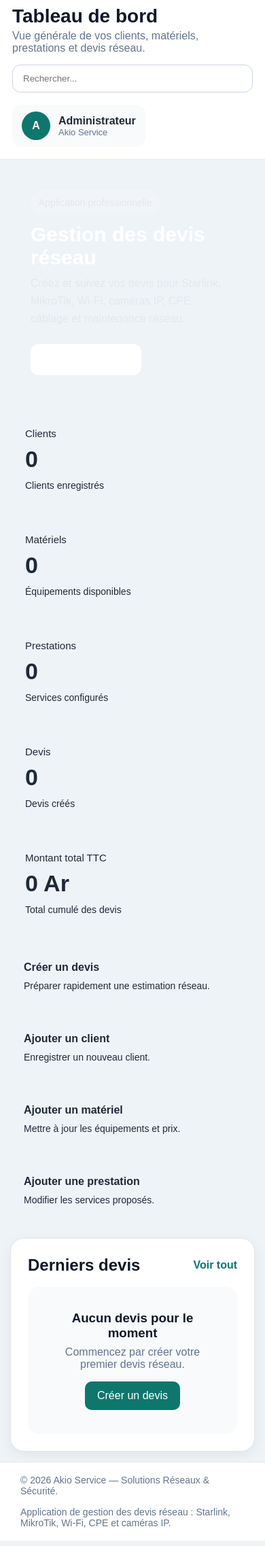
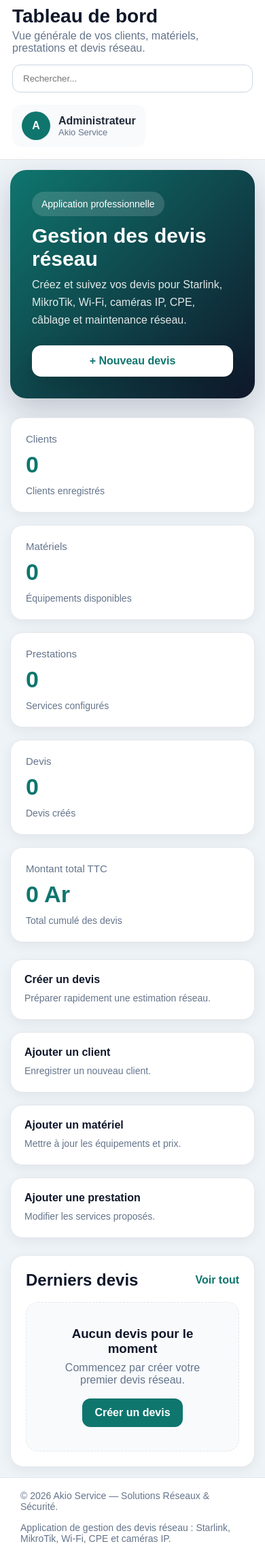
Before and after one commit to Tsitara02/network-quotation, a PHP site: page / in a window 390 px wide. Shown: the part 652-2926 px from the top of the page at 68% size. Run offline with PHP 8.4, Linux system fonts and the light colour scheme; data that the repository does not hold is empty.

Commit message:
version 2

```diff
--- a/css/dashboard.css
+++ b/css/dashboard.css
@@ -1,19 +1,21 @@
 .welcome-card {
-    background: linear-gradient(135deg, var(--color-accent), var(--color-text-strong));
+    background: linear-gradient(135deg, #0f766e, #0f172a);
     color: white;
-    padding: 30px;
-    border-radius: 22px;
-    margin-bottom: 25px;
+    padding: 32px;
+    border-radius: 24px;
+    margin-bottom: 28px;
     display: flex;
     justify-content: space-between;
     align-items: center;
     gap: 25px;
+    box-shadow: 0 18px 45px rgba(15, 23, 42, 0.20);
 }
 
-.badge {
+.welcome-card .badge {
     display: inline-block;
     background: rgba(255,255,255,0.15);
-    padding: 7px 12px;
+    color: white;
+    padding: 7px 14px;
     border-radius: 50px;
     margin-bottom: 12px;
     font-size: 14px;
@@ -22,27 +24,34 @@
 .welcome-card h2 {
     font-size: 30px;
     margin-bottom: 8px;
+    color: white;
 }
 
 .welcome-card p {
-    max-width: 750px;
-    color: #e5e7eb;
+    max-width: 780px;
+    color: rgba(255,255,255,0.88);
     line-height: 1.6;
 }
 
-.btn-primary {
+.welcome-card .btn-primary {
     background: white;
-    color: var(--color-accent);
-    padding: 14px 18px;
-    border-radius: 12px;
+    color: #0f766e;
+    padding: 14px 20px;
+    border-radius: 14px;
     text-decoration: none;
-    font-weight: bold;
+    font-weight: 700;
     white-space: nowrap;
+    box-shadow: 0 10px 25px rgba(0,0,0,0.15);
+}
+
+.welcome-card .btn-primary:hover {
+    background: #f8fafc;
+    transform: translateY(-2px);
 }
 
 .stats-grid {
     display: grid;
-    grid-template-columns: repeat(4, 1fr);
+    grid-template-columns: repeat(auto-fit, minmax(220px, 1fr));
     gap: 18px;
     margin-bottom: 25px;
 }
@@ -77,7 +86,7 @@
 
 .quick-actions {
     display: grid;
-    grid-template-columns: repeat(4, 1fr);
+    grid-template-columns: repeat(auto-fit, minmax(220px, 1fr));
     gap: 18px;
     margin-bottom: 25px;
 }
@@ -109,6 +118,80 @@
     line-height: 1.5;
 }
 
+.panel {
+    background: var(--color-panel-bg);
+    border: 1px solid var(--color-border);
+    border-radius: 20px;
+    padding: 22px;
+    box-shadow: 0 5px 18px var(--color-shadow);
+}
+
+.panel-header {
+    display: flex;
+    justify-content: space-between;
+    align-items: center;
+    margin-bottom: 18px;
+}
+
+.panel-header h2 {
+    color: var(--color-text-strong);
+}
+
+.panel-header a {
+    color: var(--color-accent);
+    text-decoration: none;
+    font-weight: 700;
+}
+
+.status {
+    display: inline-block;
+    background: var(--color-status-bg);
+    color: var(--color-accent);
+    padding: 5px 10px;
+    border-radius: 999px;
+    font-size: 13px;
+    font-weight: 700;
+}
+
+.small-btn {
+    display: inline-block;
+    background: var(--color-accent);
+    color: white;
+    padding: 7px 12px;
+    border-radius: 10px;
+    text-decoration: none;
+    font-size: 13px;
+    font-weight: 700;
+}
+
+.empty {
+    background: var(--color-empty-bg);
+    border: 1px dashed var(--color-border);
+    border-radius: 18px;
+    padding: 35px;
+    text-align: center;
+}
+
+.empty h3 {
+    margin-bottom: 8px;
+    color: var(--color-text-strong);
+}
+
+.empty p {
+    color: var(--color-text-secondary);
+    margin-bottom: 18px;
+}
+
+.empty a {
+    display: inline-block;
+    background: var(--color-accent);
+    color: white;
+    padding: 12px 18px;
+    border-radius: 12px;
+    text-decoration: none;
+    font-weight: 700;
+}
+
 @media screen and (max-width: 1100px) {
     .stats-grid {
         grid-template-columns: repeat(2, 1fr);
@@ -124,6 +207,11 @@
         flex-direction: column;
         align-items: flex-start;
     }
+
+    .welcome-card .btn-primary {
+        width: 100%;
+        text-align: center;
+    }
 }
 
 @media screen and (max-width: 600px) {
--- a/css/style.css
+++ b/css/style.css
@@ -1,3 +1,24 @@
+/* VARIABLES GLOBALES */
+:root {
+    --color-accent: #0f766e;
+    --color-accent-dark: #115e59;
+
+    --color-bg: #eef3f8;
+    --color-panel-bg: #ffffff;
+    --color-empty-bg: #f8fafc;
+    --color-table-header-bg: #f1f5f9;
+    --color-status-bg: #dbeafe;
+
+    --color-text: #1f2937;
+    --color-text-strong: #0f172a;
+    --color-text-secondary: #64748b;
+
+    --color-border: #e5e7eb;
+    --color-border-input: #cbd5e1;
+
+    --color-shadow: rgba(0,0,0,0.06);
+}
+
 * {
     margin: 0;
     padding: 0;
--- a/includes/header.php
+++ b/includes/header.php
@@ -2,6 +2,7 @@
 <html lang="fr">
 <head>
     <meta charset="UTF-8">
+    <meta name="viewport" content="width=device-width, initial-scale=1.0">
     <title><?php echo $titre_page ?? "Akio Devis Réseau"; ?></title>
 
     <!-- CSS global -->
--- a/js/script.js
+++ b/js/script.js
@@ -73,7 +73,7 @@ document.addEventListener("keydown", function(event) {
     }
 });
 
-// Modal javascrip materiel
+// Modal javascript materiel
 
 function openAddMaterielModal() {
     document.getElementById("materielModalTitle").textContent = "Ajouter un matériel";
@@ -120,7 +120,7 @@ function closeDeleteMaterielModal() {
 
 // Fin modal javascript materiel
 
-// debut modal javascript service
+// Debut modal javascript service
 function openAddServiceModal() {
     document.getElementById("serviceModalTitle").textContent = "Ajouter une prestation";
     document.getElementById("serviceSubmitBtn").textContent = "Enregistrer";
@@ -161,23 +161,35 @@ function closeDeleteServiceModal() {
 }
 // Fin modal javascript service
 
-// javascript pour le nouveau devis
+// Javascript pour le nouveau devis
 let ligneIndex = 0;
 
 function openMaterielChoiceModal() {
-    document.getElementById("materielChoiceModal").classList.add("show");
+    const modal = document.getElementById("materielChoiceModal");
+    if (modal) {
+        modal.classList.add("show");
+    }
 }
 
 function closeMaterielChoiceModal() {
-    document.getElementById("materielChoiceModal").classList.remove("show");
+    const modal = document.getElementById("materielChoiceModal");
+    if (modal) {
+        modal.classList.remove("show");
+    }
 }
 
 function openPrestationChoiceModal() {
-    document.getElementById("prestationChoiceModal").classList.add("show");
+    const modal = document.getElementById("prestationChoiceModal");
+    if (modal) {
+        modal.classList.add("show");
+    }
 }
 
 function closePrestationChoiceModal() {
-    document.getElementById("prestationChoiceModal").classList.remove("show");
+    const modal = document.getElementById("prestationChoiceModal");
+    if (modal) {
+        modal.classList.remove("show");
+    }
 }
 
 function ajouterLigne(designation, type, quantite, prix) {
@@ -315,7 +327,7 @@ function formatAriary(nombre) {
         maximumFractionDigits: 0
     }).format(nombre) + " Ar";
 }
-// fin du javascript pour le nouveau devis
+// Fin du javascript pour le nouveau devis
 
 function openDeleteDevisModal(id, numero) {
     document.getElementById("deleteDevisNumero").textContent = numero;
```
Also changed, not shown: other parts of css/style.css (+33 -30 lines), css/devis.css (+78 -0 lines), nouveau_devis.php (+10 -10 lines).
